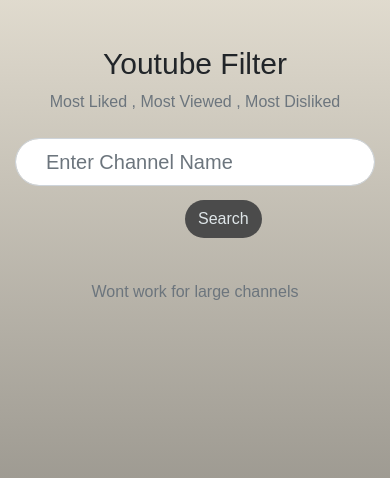
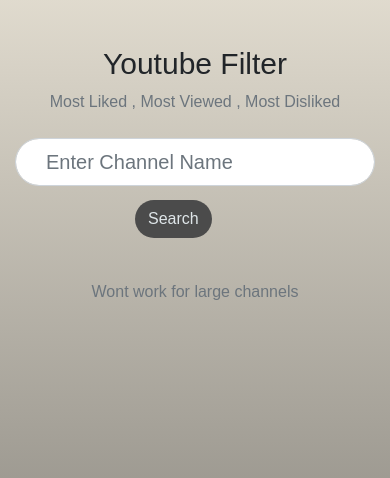
Before and after one commit to AnkushSarkar10/Youtube-Filter, a Flask app: page / in a window 390 px wide. Shown: the part 170-648 px from the top of the page. Run offline with Flask 2, Linux system fonts and the light colour scheme; some libraries are stand-ins or nearby versions; some web fonts are replaced.

Commit message:
Fixed the button on mobiles

```diff
--- a/app/static/css/home.css
+++ b/app/static/css/home.css
@@ -32,7 +32,7 @@
     .boi_3{
         margin:10px;
         position:relative;
-        left:160px;
+        left:110px;
     }
 
 }
```
